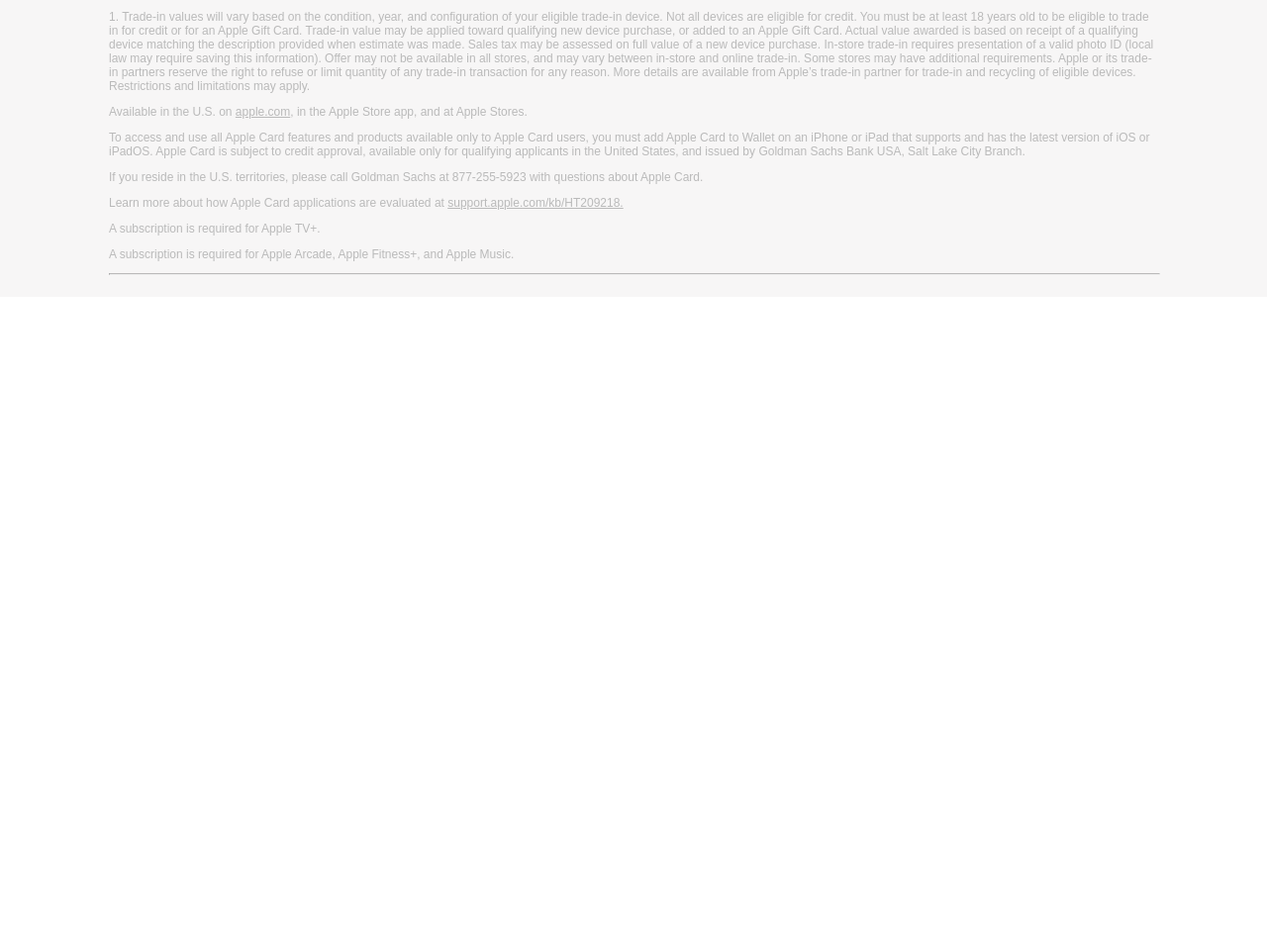
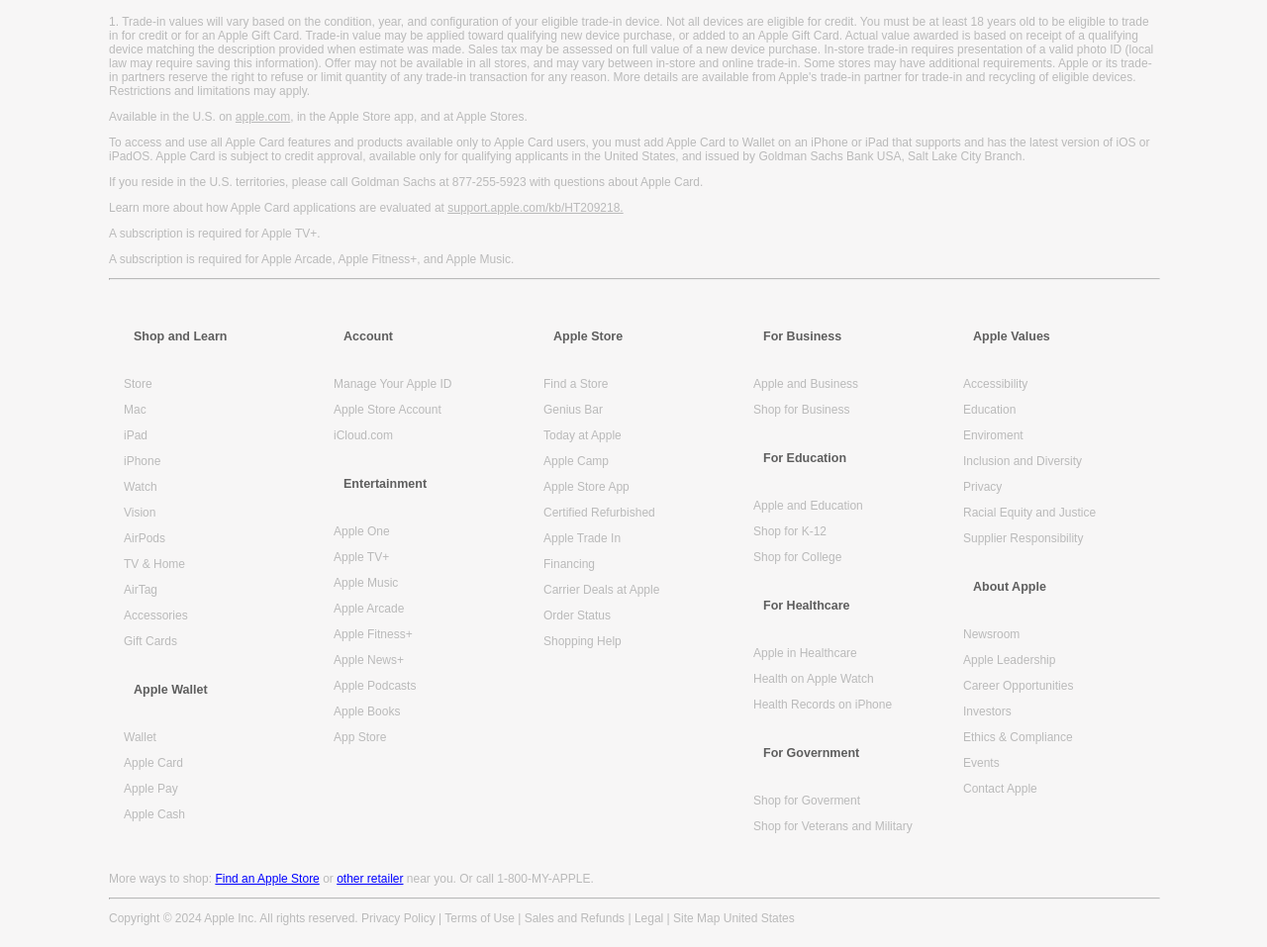
Before and after one commit to Kikkiflo/Inl-mningsuppgift-1, a plain HTML site: page index.html in a window 1280 px wide. Shown: the part 3346-4303 px from the top of the page at 99% size. Before the commit the page ends 3646 px from the top, so only its background shows below. Drawn offline with Linux system fonts and the light colour scheme.

Commit message:
mer på footer

```diff
--- a/index.html
+++ b/index.html
@@ -180,16 +180,15 @@
                 and online trade-in. Some stores may have additional requirements. Apple or its trade-in partners
                 reserve the right to
                 refuse or limit quantity of any trade-in transaction for any reason. More details are available from
-                Apple’s trade-in
+                Apple's trade-in
                 partner for trade-in and recycling of eligible devices. Restrictions and limitations may apply.</p>
 
             <p>Available in the U.S. on <u>apple.com</u>, in the Apple Store app, and at Apple Stores.</p>
             <p>To access and use all Apple Card features and products available only to Apple Card users, you must add
                 Apple Card to Wallet on an iPhone or iPad that supports and has the latest version of iOS or iPadOS.
-                Apple Card is
-                subject to credit approval, available only for qualifying applicants in the United States, and issued by
-                Goldman Sachs
-                Bank USA, Salt Lake City Branch.</p>
+                Apple Card is subject to credit approval, available only for qualifying applicants in the United States,
+                and issued by
+                Goldman Sachs Bank USA, Salt Lake City Branch.</p>
             <p>If you reside in the U.S. territories, please call Goldman Sachs at 877-255-5923 with questions about
                 Apple Card.</p>
             <p>Learn more about how Apple Card applications are evaluated at <u>support.apple.com/kb/HT209218.</u></p>
@@ -199,8 +198,134 @@
             <p>
                 <hr class="my-line">
             </p>
+            <div class="containerfooter">
+                <div class="column">
+                    <div class="headline">
+                        <p>Shop and Learn</p>
+                    </div>
+                    <p>Store</p>
+                    <p>Mac</p>
+                    <p>iPad</p>
+                    <p>iPhone</p>
+                    <p>Watch</p>
+                    <p>Vision</p>
+                    <p>AirPods</p>
+                    <p>TV & Home</p>
+                    <p>AirTag</p>
+                    <p>Accessories</p>
+                    <p>Gift Cards</p>
+
+                    <div class="headline">
+                        <p>Apple Wallet</p>
+                    </div>
+                    <p>Wallet</p>
+                    <p>Apple Card</p>
+                    <p>Apple Pay</p>
+                    <p>Apple Cash</p>
+                </div>
+
+                <div class="column">
+                    <div class="headline">
+                        <p>Account</p>
+                    </div>
+                    <p>Manage Your Apple ID</p>
+                    <p>Apple Store Account</p>
+                    <p>iCloud.com</p>
+
+                    <div class="headline">
+                        <p>Entertainment</p>
+                    </div>
+                    <p>Apple One</p>
+                    <p>Apple TV+</p>
+                    <p>Apple Music</p>
+                    <p>Apple Arcade</p>
+                    <p>Apple Fitness+</p>
+                    <p>Apple News+</p>
+                    <p>Apple Podcasts</p>
+                    <p>Apple Books</p>
+                    <p>App Store</p>
+                </div>
+
+                <div class="column">
+                    <div class="headline">
+                        <p>Apple Store</p>
+                    </div>
+                    <p>Find a Store</p>
+                    <p>Genius Bar</p>
+                    <p>Today at Apple</p>
+                    <p>Apple Camp</p>
+                    <p>Apple Store App</p>
+                    <p>Certified Refurbished</p>
+                    <p>Apple Trade In</p>
+                    <p>Financing</p>
+                    <p>Carrier Deals at Apple</p>
+                    <p>Order Status</p>
+                    <p>Shopping Help</p>
+                </div>
+
+                <div class="column">
+                    <div class="headline">
+                        <p>For Business</p>
+                    </div>
+                    <p>Apple and Business</p>
+                    <p>Shop for Business</p>
+
+                    <div class="headline">
+                        <p>For Education</p>
+                    </div>
+                    <p>Apple and Education</p>
+                    <p>Shop for K-12</p>
+                    <p>Shop for College</p>
+
+                    <div class="headline">
+                        <p>For Healthcare</p>
+                    </div>
+                    <p>Apple in Healthcare</p>
+                    <p>Health on Apple Watch</p>
+                    <p>Health Records on iPhone</p>
+
+                    <div class="headline">
+                        <p>For Government</p>
+                    </div>
+                    <p>Shop for Goverment</p>
+                    <p>Shop for Veterans and Military</p>
+                </div>
+
+                <div class="column">
+                    <div class="headline">
+                        <p>Apple Values</p>
+                    </div>
+                    <p>Accessibility</p>
+                    <p>Education</p>
+                    <p>Enviroment</p>
+                    <p>Inclusion and Diversity</p>
+                    <p>Privacy</p>
+                    <p>Racial Equity and Justice</p>
+                    <p>Supplier Responsibility</p>
+
+                    <div class="headline">
+                        <p>About Apple</p>
+                    </div>
+                    <p>Newsroom</p>
+                    <p>Apple Leadership</p>
+                    <p>Career Opportunities</p>
+                    <p>Investors</p>
+                    <p>Ethics & Compliance</p>
+                    <p>Events</p>
+                    <p>Contact Apple</p>
+                </div>
+            </div>
+            <p>More ways to shop: <u class="blue-text">Find an Apple Store</u> or <u class="blue-text">other
+                    retailer</u> near you. Or call 1-800-MY-APPLE.
+            </p>
+            <p>
+                <hr class="my-line">
+            </p>
 
 
+            <p>
+                Copyright © 2024 Apple Inc. All rights reserved. Privacy Policy | Terms of Use | Sales and Refunds |
+                Legal | Site Map United States </p>
 
         </div>
     </footer>
--- a/styles.css
+++ b/styles.css
@@ -235,7 +235,36 @@
     /* Adjust the left and right padding */
 }
 
+.headline {
+    color: #5e5e5e;
+    padding: 10px;
+    font-size: 12.5px;
+    font-weight: bold;
+}
+
 .my-line {
     border-top: 1px solid #bababa;
     width: 100%;
 }
+
+.containerfooter {
+    display: flex;
+    /* Använd flexbox för layout */
+}
+
+.column {
+    flex: 1;
+    /* Dela utrymmet jämnt mellan kolumnerna */
+    padding: 5px;
+    margin-right: 10px;
+    /* Lägg till mellanrum mellan kolumnerna */
+}
+
+/* Stilar för .headline-element */
+.headline {
+    margin-bottom: 5px;
+}
+
+.blue-text {
+    color: blue;
+}
```
